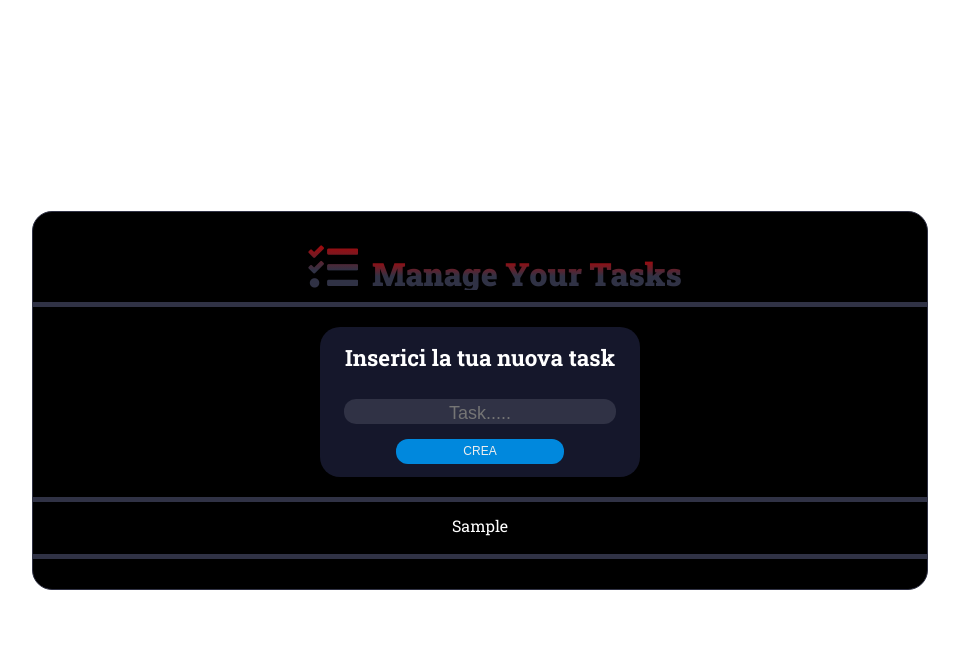
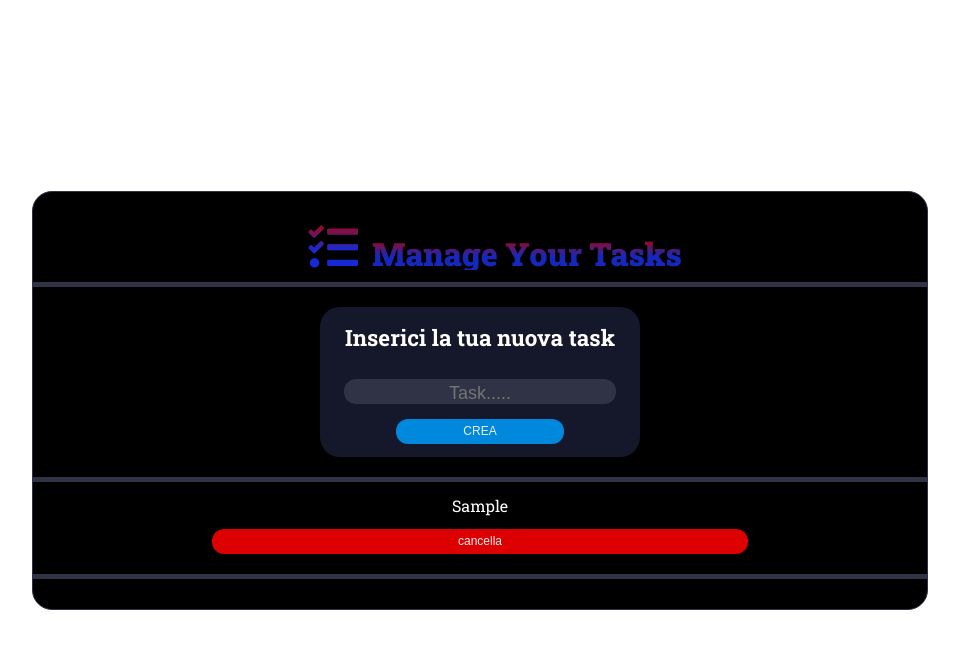
Before and after one commit to jurgenvrapi97/U1-W3-D3-PRATICA, a plain HTML site: page index.html in a window 1280 px wide. Both pictures are taken after typing "Sample" into the empty fields and a click on the button "CREA". Shown: the whole page, without its empty margins (160-1119 px from the left). Drawn offline with Linux system fonts and the light colour scheme.

Commit message:
versione definitiva

```diff
--- a/ASSETS/style.css
+++ b/ASSETS/style.css
@@ -34,7 +34,7 @@ h1 {
   background-color: rgb(48, 50, 69);
   background-image: linear-gradient(
     0deg,
-    rgba(48, 50, 69, 1) 43%,
+    rgb(22, 39, 188) 43%,
     rgba(180, 3, 3, 1) 100%
   );
   -webkit-background-clip: text;
@@ -48,7 +48,7 @@ i {
   background-color: rgb(48, 50, 69);
   background-image: linear-gradient(
     0deg,
-    rgba(48, 50, 69, 1) 43%,
+    rgb(22, 41, 213) 43%,
     rgba(180, 3, 3, 1) 100%
   );
   -webkit-background-clip: text;
@@ -112,7 +112,7 @@ label {
   width: 60%;
 }
 
-#delateTask {
+button {
   background-color: rgb(221, 0, 0);
   border-radius: 12px;
   border: 0;
@@ -135,3 +135,7 @@ p {
 #fatto {
   text-decoration: line-through 2px red;
 }
+
+#invisible {
+  display: none;
+}
--- a/SCRIPT/formscrip.js
+++ b/SCRIPT/formscrip.js
@@ -12,9 +12,20 @@ pageForm.addEventListener('submit', function (e) {
   const cardUserSpace = document.getElementById('taskfill')
   cardUserSpace.appendChild(taskSpace)
 
+  const buttonD = document.createElement('button')
+  buttonD.innerText = 'cancella'
+
+  const buttonDelate = document.getElementById('taskfill')
+  buttonDelate.appendChild(buttonD)
+
   taskSpace.addEventListener('click', function () {
     taskSpace.setAttribute('id', 'fatto')
   })
 
+  buttonD.addEventListener('click', function () {
+    buttonD.parentNode.removeChild(taskSpace)
+    buttonD.setAttribute('id', 'invisible')
+  })
+
   taskIn.value = ''
 })
```
